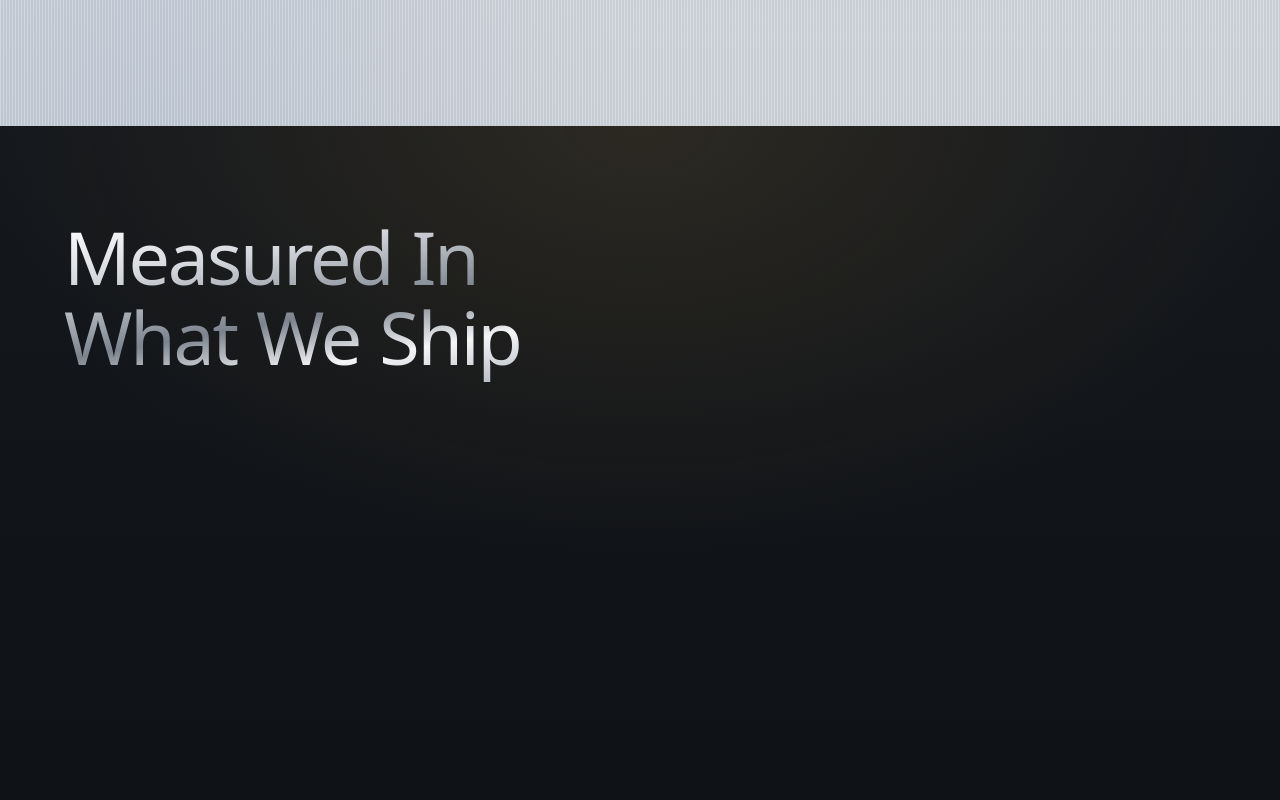
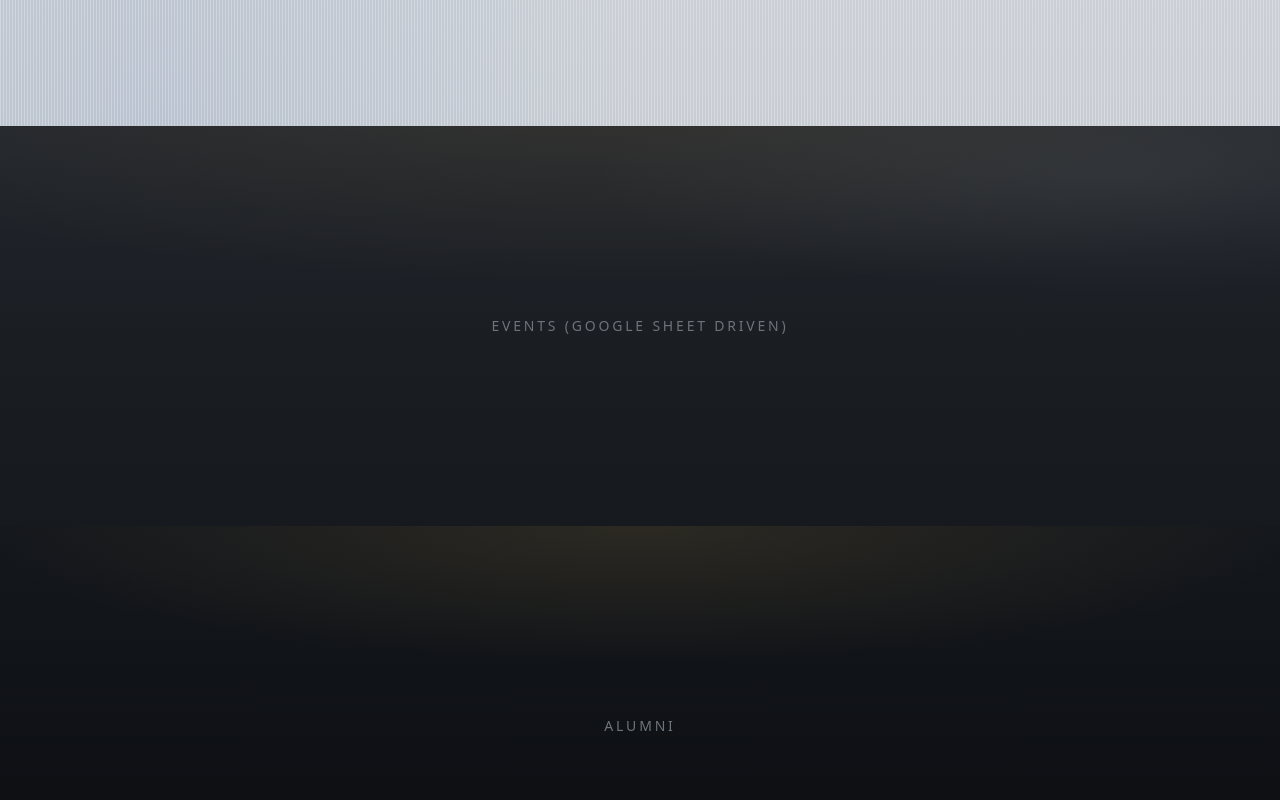
Before and after one commit to ajayda24/mech-association, a Next.js app: page / in a window 1280 px wide. Shown: the part 9360-10160 px from the top of the page. Built offline with nearby package versions, Linux system fonts and the light colour scheme; a web font is replaced by a local one.

Commit message:
sections updated

```diff
--- a/src/app/page.tsx
+++ b/src/app/page.tsx
@@ -37,9 +37,9 @@ export default function Home() {
         <Committee />
       </Section>
 
-      <Section id="impact" tone="pitch">
+      {/* <Section id="impact" tone="pitch">
         <Impact />
-      </Section>
+      </Section> */}
 
       {/* --- still to build --- */}
       {[
```
